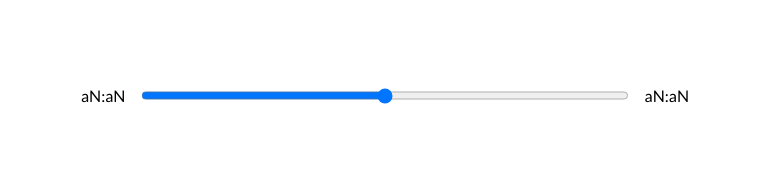
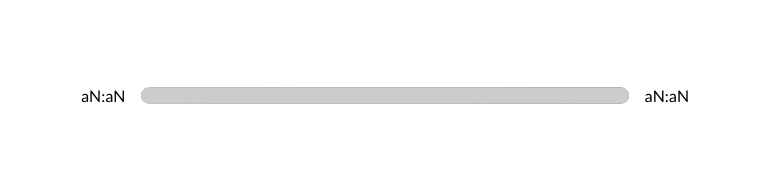
Before and after one commit to oley-projects/React_Music_Player, a React (Create React App) app: page / in a window 1280 px wide. Shown: the part 490-661 px from the top of the page, without its empty margins (255-1025 px from the left). Built offline with nearby package versions, Linux system fonts and the light colour scheme.

Commit message:
inpyt styling

```diff
--- a/src/App.js
+++ b/src/App.js
@@ -20,11 +20,21 @@
   const [songInfo, setSongInfo] = useState({
     currentTime: "00:00",
     duration: "00:00",
+    animationPercentage: 0
   });
   //Handlers
   const timeUpdateHandler = (e) => {
     const { currentTime, duration } = e.target;
-    setSongInfo({ ...songInfo, currentTime, duration });
+    const roundedTime = Math.round(currentTime);
+    const roundedDuration = Math.round(duration);
+    const animation = Math.round((roundedTime / roundedDuration) * 100);
+
+    setSongInfo({
+      ...songInfo,
+      currentTime,
+      duration,
+      animationPercentage: animation,
+    });
   };
 
   return (
--- a/src/components/Player.js
+++ b/src/components/Player.js
@@ -19,9 +19,9 @@
   songs,
   setSongs
 }) => {
-  //UseEffect
+  // UseEffect
   useEffect(() => {
-        //Add active song
+        // Add active song
         const newSongs = songs.map((songElem) => {
           if (songElem.id === currentSong.id) {
             return {
@@ -37,7 +37,7 @@
         });
         setSongs(newSongs);
   }, [currentSong]);
-  //Handlers
+  // Handlers
   const playSongHandler = () => {
     if (isPlaying) {
       audioRef.current.pause();
@@ -70,11 +70,16 @@
     }
     playAudio(isPlaying, audioRef);
   }
+  // Styles
+  const trackAnim = {
+    transform: `translateX(${songInfo.animationPercentage}%)`
+  };
   return (
     <div className="player">
       <div className="time-control">
 
         <p>{getTime(songInfo.currentTime)}</p>
+        <div style={{background: `linear-gradient(to right, ${currentSong.color[0]}, ${currentSong.color[1]})`}} className="track">
           <input
             onChange={dragHandler}
             min={0}
@@ -82,6 +87,8 @@
             value={songInfo.currentTime}
             type="range"
           />
+          <div style={trackAnim} className="animated-track"></div>
+        </div>
         <p>{songInfo.duration ? getTime(songInfo.duration) : "00:00"}</p>
       </div>
       <div className="play-control">
--- a/src/styles/_player.scss
+++ b/src/styles/_player.scss
@@ -12,6 +12,9 @@
   input {
     width: 100%;
     padding: 1rem 0;
+    -webkit-appearance: none;
+    background-color: transparent;
+    cursor: pointer;
   }
   p {
     padding: 1rem;
@@ -28,3 +31,35 @@
     cursor: pointer;
   }
 }
+input[type="range"]:focus {
+  outline: none;
+}
+input[type="range"]::-webkit-slider-thumb {
+  -webkit-appearance: none;
+  width: 16px;
+  height: 16px;
+  background-color: transparent;
+  position: absolute;
+  left: 0;
+  top: 0;
+}
+
+.track {
+  transform: translateY(110%);
+  background-color: lightblue;
+  width: 100%;
+  height: 1rem;
+  border-radius: 0.5rem;
+  position: relative;
+  overflow: hidden;
+}
+.animated-track {
+  background-color: rgb(204, 204, 204);
+  width: 100%;
+  height: 100%;
+  position: absolute;
+  left: 0;
+  top: 0;
+  transform: translateX(0%);
+  pointer-events: none;
+}
```
Lines whose indentation alone changed are shown as unchanged.
